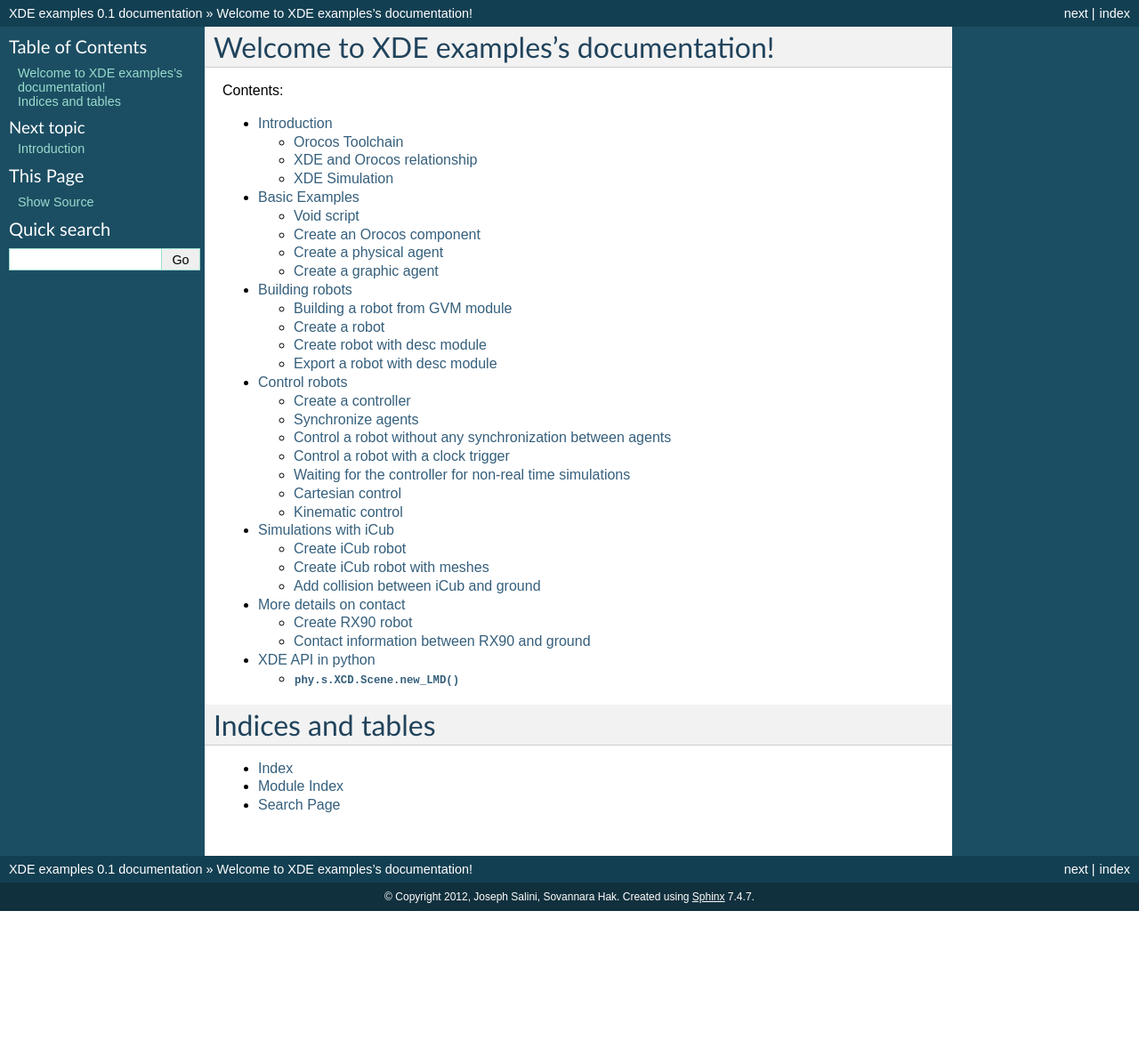
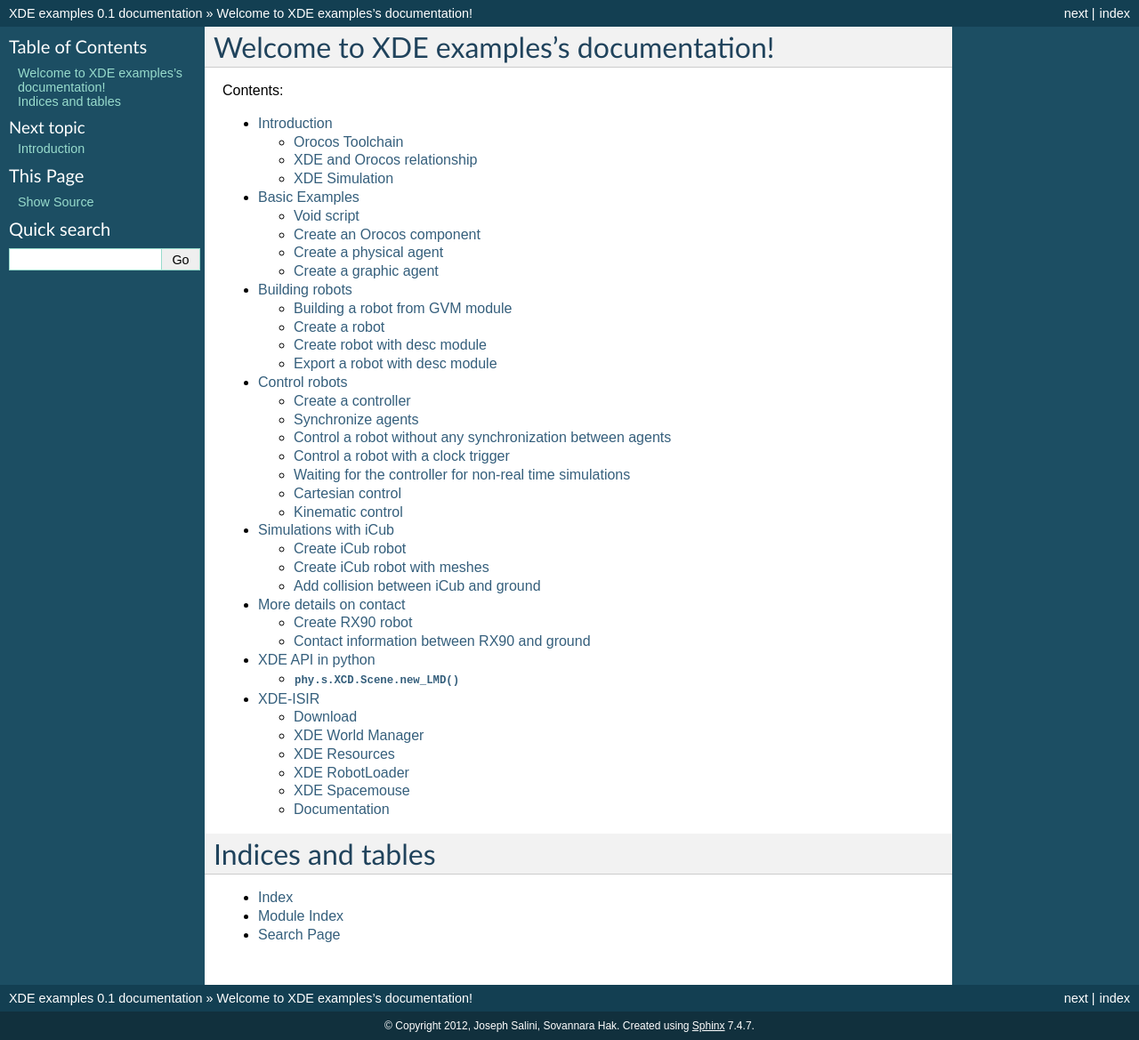
Before and after one commit to ISIR-SYROCO/XDE-DocExamples, a Sphinx documentation site: the page built from source/index.rst, in a window 1280 px wide. Shown: the whole page at 89% size. Built offline with Sphinx 7.4.7, drawn with Linux system fonts in a browser that asks for light colours; formulas are drawn with MathJax 3; before the commit the page ends 1024 px from its top, so only the background shows below that; some of the changed lines change nothing that is shown.

Commit message:
Add xde-isir tools section

```diff
--- a/source/index.rst
+++ b/source/index.rst
@@ -15,6 +15,7 @@
    intro
    examples/*
    api
+   xde-isir
 
 
 
--- /dev/null
+++ b/source/xde-isir.rst
@@ -0,0 +1,36 @@
+XDE-ISIR
+========
+
+This section describes the tools used at ISIR to write XDE simulation scripts.
+
+Download
+--------
+
+https://github.com/XDE-ISIR
+
+XDE World Manager
+-----------------
+
+This python module wraps the creation, the initialization of the physic and graphic agents.
+It provides also functions to add/remove a world data structure to/from the simulation scenes.
+
+XDE Resources
+-------------
+
+This python module contains several collada and urdf files of the main robots used at ISIR
+and provides an easy access to those resources in a simulation script.
+
+XDE RobotLoader
+---------------
+
+This python module provides an easy way to create a world data structure from a urdf or collada file.
+
+XDE Spacemouse
+--------------
+
+This python module interfaces XDE with a Spacemouse.
+
+Documentation
+-------------
+
+http://pages.isir.upmc.fr/~hak/xdewiki/doku.php?id=xde_tools
```
